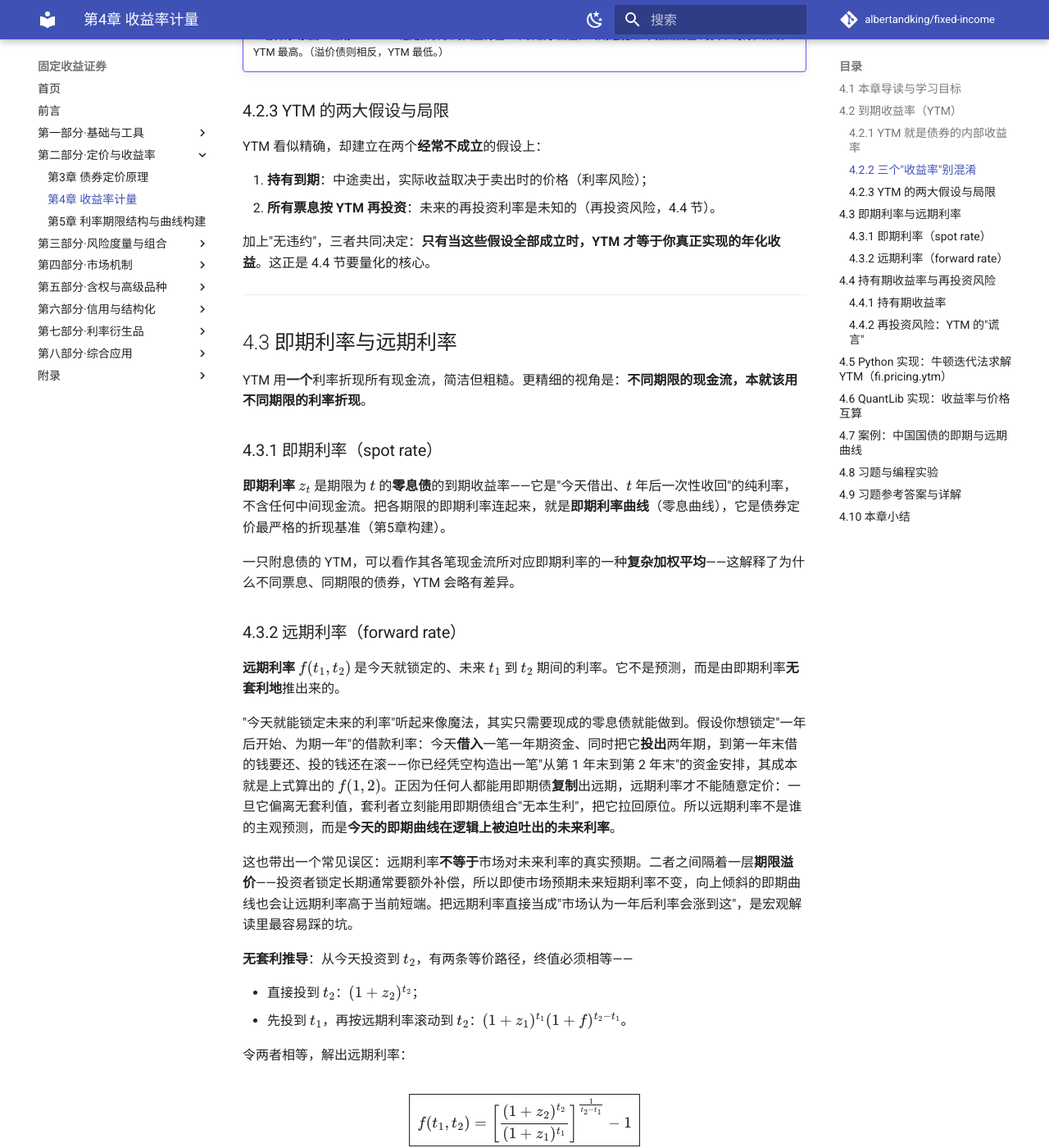
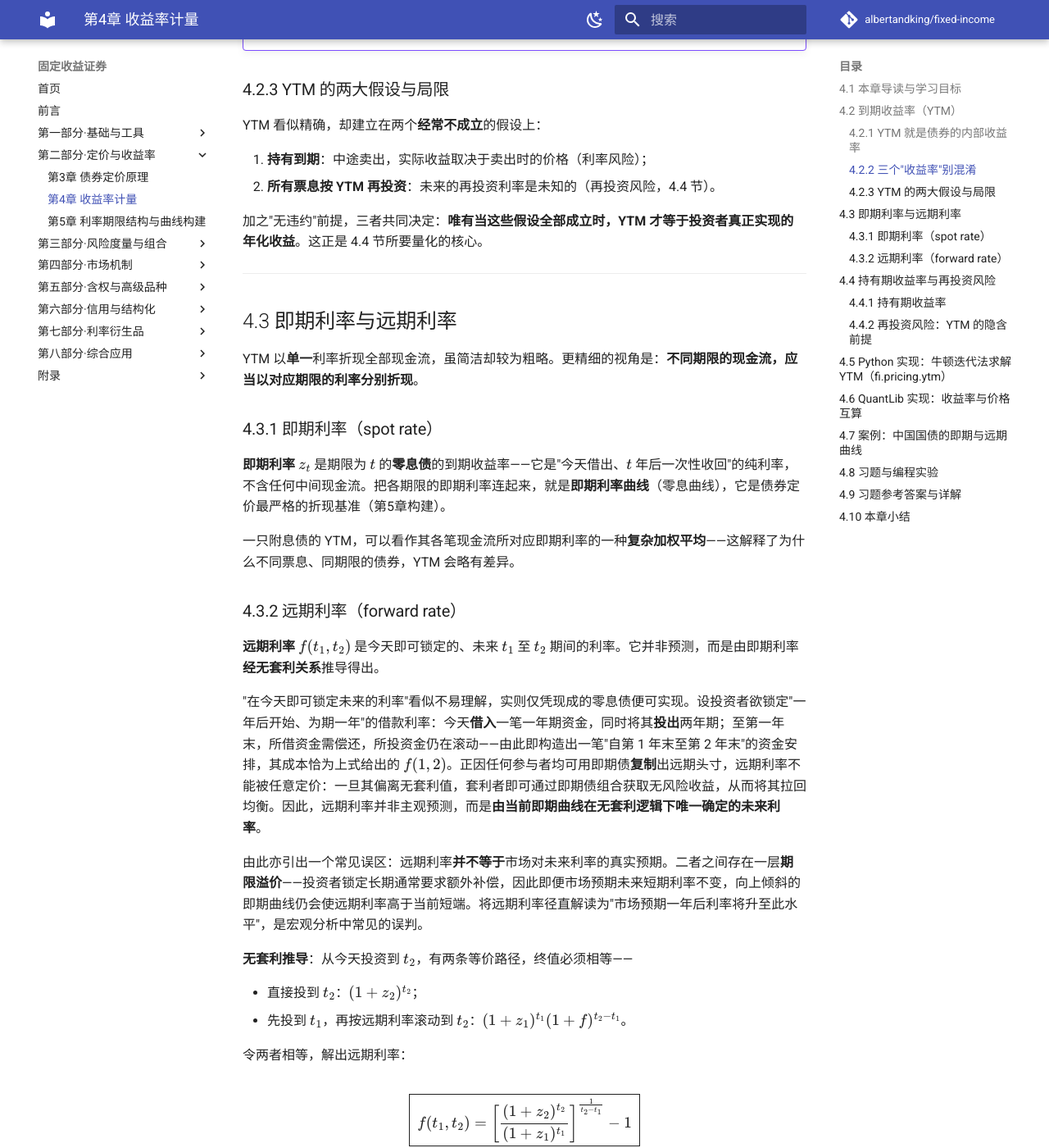
Before and after one commit to albertandking/fixed-income, an MkDocs documentation site: the page built from book/part2/04-yield-measures.md, in a window 1280 px wide and 1400 px high, scrolled down 2172 px. Shown: the whole window at 82% size. Built offline with MkDocs 1.6.1 and Material for MkDocs 9.7.7, drawn with Linux system fonts in a browser that asks for light colours; comment, search, counter and statistics services are not loaded; some of the changed text lies outside the part shown.

Commit message:
第1-5章散文教材化：去戏剧化/口语措辞、削减第二人称、反问改陈述，保留全部内容与中国市场叙事

````diff
--- a/book/part2/04-yield-measures.md
+++ b/book/part2/04-yield-measures.md
@@ -7,7 +7,7 @@
 
 ## 4.1 本章导读与学习目标
 
-**第3章是"给定收益率，算价格"；本章正好反过来——"给定价格，算收益率"。** 这是债券市场最日常的动作：行情屏幕上跳动的不是价格而是**收益率**，因为收益率把不同票息、不同期限的债券拉到同一把尺子上比较。但"收益率"其实有好几个面孔：到期收益率（YTM）、即期利率、远期利率、持有期收益率——它们各自回答不同的问题，混用会出大错。本章把这几个收益率讲清、算准，并戳破 YTM 最常见的一个误解：**它通常不等于你真正赚到的钱。**
+**第3章讨论的是"给定收益率，算价格"；本章正好相反——"给定价格，算收益率"。** 这是债券市场最常见的操作：行情屏幕上显示的并非价格而是**收益率**，因为收益率可将不同票息、不同期限的债券置于同一标尺下比较。然而"收益率"实有数种不同含义：到期收益率（YTM）、即期利率、远期利率、持有期收益率——各自回答不同的问题，混用容易导致严重错误。本章将这几种收益率逐一厘清、准确求解，并澄清关于 YTM 的一个常见误解：**它通常并不等于投资者真正实现的收益。**
 
 !!! abstract "学习目标"
     学完本章，你应能：
@@ -40,7 +40,7 @@
 
 它本质是债券现金流的**内部收益率（IRR）**：把买入价当作初始投资、把票息和本金当作回款，使净现值为零的那个利率。由于 $P$ 是 $y$ 的非线性函数，YTM 一般没有解析解，要用数值方法迭代求解（4.5 节）。
 
-为什么市场如此偏爱 YTM 这个数字？走进任何一家机构的交易室，行情屏幕上跳动的主角从来不是价格，而是**收益率**——因为价格被票息、面值、剩余期限搅在一起，两只债的价格高低根本没法直接比，而 YTM 把这一切**压缩成一个统一口径的年化回报率**，让一只 3 年票息 2% 的债和一只 10 年票息 4% 的债能放在同一把尺子上量。从这个角度看，YTM 是市场为异质的债券发明的"普通话"。但要时刻记住它的另一面：YTM 是一个**条件式**的收益率——它回答的是"**如果**我持有到期、**并且**每一笔票息都能按这个 $y$ 再投资，我的年化回报才是 $y$"。这个"如果"在现实中往往不成立（4.4 节会量化），所以 YTM 更像一个用于**比较和报价**的标尺，而非对未来收益的承诺。
+市场之所以普遍以 YTM 报价，是因为价格中混杂着票息、面值、剩余期限等多重因素，两只债券的价格高低无法直接比较，而 YTM 将这些因素**统一为一个口径一致的年化回报率**，使一只 3 年票息 2% 的债与一只 10 年票息 4% 的债得以在同一标尺下度量。就此而言，YTM 可视为市场为异质债券提供的一种通用计量语言。但需同时注意其另一面：YTM 是一个**条件性**的收益率——它表达的是"**若**持有到期、**且**每一笔票息均能按 $y$ 再投资，则年化回报为 $y$"。该前提在现实中往往并不成立（4.4 节将予量化），因此 YTM 更宜理解为用于**比较与报价**的标尺，而非对未来收益的承诺。
 
 !!! note "为什么债券的 YTM 是唯一的"
     一般项目的 IRR 可能有多个解（现金流正负交替时），但**普通债券不会**：现金流模式是"一次流出（买入）+ 之后全部流入（票息与本金）"，符号只变一次。由笛卡尔符号法则，净现值方程只有一个正实根——所以普通附息债的 YTM **存在且唯一**，牛顿法能稳定收敛。只有当债券带有复杂嵌入条款、现金流可能转负时，才需警惕多解问题。
@@ -69,13 +69,13 @@
 1. **持有到期**：中途卖出，实际收益取决于卖出时的价格（利率风险）；
 2. **所有票息按 YTM 再投资**：未来的再投资利率是未知的（再投资风险，4.4 节）。
 
-加上"无违约"，三者共同决定：**只有当这些假设全部成立时，YTM 才等于你真正实现的年化收益**。这正是 4.4 节要量化的核心。
+加之"无违约"前提，三者共同决定：**唯有当这些假设全部成立时，YTM 才等于投资者真正实现的年化收益**。这正是 4.4 节所要量化的核心。
 
 ---
 
 ## 4.3 即期利率与远期利率
 
-YTM 用**一个**利率折现所有现金流，简洁但粗糙。更精细的视角是：**不同期限的现金流，本就该用不同期限的利率折现**。
+YTM 以**单一**利率折现全部现金流，虽简洁却较为粗略。更精细的视角是：**不同期限的现金流，应当以对应期限的利率分别折现**。
 
 ### 4.3.1 即期利率（spot rate）
 
@@ -85,11 +85,11 @@
 
 ### 4.3.2 远期利率（forward rate）
 
-**远期利率 $f(t_1,t_2)$** 是今天就锁定的、未来 $t_1$ 到 $t_2$ 期间的利率。它不是预测，而是由即期利率**无套利地**推出来的。
+**远期利率 $f(t_1,t_2)$** 是今天即可锁定的、未来 $t_1$ 至 $t_2$ 期间的利率。它并非预测，而是由即期利率**经无套利关系**推导得出。
 
-"今天就能锁定未来的利率"听起来像魔法，其实只需要现成的零息债就能做到。假设你想锁定"一年后开始、为期一年"的借款利率：今天**借入**一笔一年期资金、同时把它**投出**两年期，到第一年末借的钱要还、投的钱还在滚——你已经凭空构造出一笔"从第 1 年末到第 2 年末"的资金安排，其成本就是上式算出的 $f(1,2)$。正因为任何人都能用即期债**复制**出远期，远期利率才不能随意定价：一旦它偏离无套利值，套利者立刻能用即期债组合"无本生利"，把它拉回原位。所以远期利率不是谁的主观预测，而是**今天的即期曲线在逻辑上被迫吐出的未来利率**。
+"在今天即可锁定未来的利率"看似不易理解，实则仅凭现成的零息债便可实现。设投资者欲锁定"一年后开始、为期一年"的借款利率：今天**借入**一笔一年期资金，同时将其**投出**两年期；至第一年末，所借资金需偿还，所投资金仍在滚动——由此即构造出一笔"自第 1 年末至第 2 年末"的资金安排，其成本恰为上式给出的 $f(1,2)$。正因任何参与者均可用即期债**复制**出远期头寸，远期利率不能被任意定价：一旦其偏离无套利值，套利者即可通过即期债组合获取无风险收益，从而将其拉回均衡。因此，远期利率并非主观预测，而是**由当前即期曲线在无套利逻辑下唯一确定的未来利率**。
 
-这也带出一个常见误区：远期利率**不等于**市场对未来利率的真实预期。二者之间隔着一层**期限溢价**——投资者锁定长期通常要额外补偿，所以即使市场预期未来短期利率不变，向上倾斜的即期曲线也会让远期利率高于当前短端。把远期利率直接当成"市场认为一年后利率会涨到这"，是宏观解读里最容易踩的坑。
+由此亦引出一个常见误区：远期利率**并不等于**市场对未来利率的真实预期。二者之间存在一层**期限溢价**——投资者锁定长期通常要求额外补偿，因此即便市场预期未来短期利率不变，向上倾斜的即期曲线仍会使远期利率高于当前短端。将远期利率径直解读为"市场预期一年后利率将升至此水平"，是宏观分析中常见的误判。
 
 **无套利推导**：从今天投资到 $t_2$，有两条等价路径，终值必须相等——
 
@@ -105,7 +105,7 @@
 
     $$f(1,2)=\frac{(1+2.5\%)^2}{(1+2\%)^1}-1=\frac{1.050625}{1.02}-1=\mathbf{3.0025\%}$$
 
-    **直觉**：即期曲线向上倾斜（$z_2>z_1$），意味着市场隐含的未来短期利率（远期）高于当前——远期利率永远"放大"即期曲线的斜率。
+    **说明**：即期曲线向上倾斜（$z_2>z_1$），意味着市场隐含的未来短期利率（远期）高于当前水平——远期利率对即期曲线的斜率具有"放大"作用。
 
 ---
 
@@ -113,17 +113,17 @@
 
 ### 4.4.1 持有期收益率
 
-现实中很少有人把债券拿到到期。**持有期收益率（Holding Period Return / 实现复合收益率）**衡量你在实际持有期内真正赚到的年化回报，它由三块构成：
+现实中投资者很少将债券持有至到期。**持有期收益率（Holding Period Return / 实现复合收益率）**衡量投资者在实际持有期内真正实现的年化回报，它由三部分构成：
 
 $$\text{总回报}=\underbrace{\text{票息收入}}_{\text{coupon}}+\underbrace{\text{票息再投资收益}}_{\text{reinvestment}}+\underbrace{\text{期末价格}-\text{买入价格}}_{\text{capital gain/loss}}$$
 
-把期末总财富对买入价做年化，就是**实现复合收益率**。
+将期末总财富对买入价做年化，即得**实现复合收益率**。
 
-### 4.4.2 再投资风险：YTM 的"谎言"
+### 4.4.2 再投资风险：YTM 的隐含前提
 
-YTM 假设票息都按 YTM 再投资。一旦未来利率下行、票息只能以更低利率再投资，**实现收益就会低于 YTM**——这就是**再投资风险**。
+YTM 假设全部票息均按 YTM 再投资。一旦未来利率下行、票息只能以更低利率再投资，**实现收益便会低于 YTM**——这即是**再投资风险**。
 
-把它放到一个具体的人身上更刺痛：一位退休者在 2018 年买入一只 10 年期、票息 4% 的债，盘算着"每年 4%、十年安稳"。可此后市场利率一路下行，他每年收到的票息再拿去投资，只能买到 3%、2% 的新债——十年下来，那些"被迫低息再投资"的票息利滚利的速度远低于当初设想，**最终到手的年化回报明显够不到 4%**。他没看错 YTM，他只是忽略了 YTM 藏在脚注里的那句"票息须按 4% 再投资"。再投资风险的隐蔽之处正在于此：它不像价格下跌那样当场可见，而是**在每一次票息到账、寻找去处时悄悄发生**，期限越长、票息越高，被这个假设主导的财富比例就越大。
+以一个具体情形说明：某退休投资者在 2018 年买入一只 10 年期、票息 4% 的债，预期"每年 4%、十年稳定"。然而此后市场利率持续下行，其每年收到的票息再行投资时，只能购入 3%、2% 的新债——十年间，这些以较低利率再投资的票息，其复利累积速度明显低于初始预期，**最终实现的年化回报显著低于 4%**。该投资者对 YTM 的读数并无误判，所忽略的只是 YTM 所隐含的前提"票息须按 4% 再投资"。再投资风险的隐蔽性正在于此：它不像价格下跌那样即时可见，而是**在每一次票息到账并需再行配置时逐步累积**；期限越长、票息越高，受该假设主导的财富比例就越大。
 
 !!! example "例4.3：实现收益为何偏离 YTM"
     平价买入那只 3 年期、票息 3% 的国债（买入价 100，YTM=3%），持有到期，把每年票息按利率 $r$ 再投资。第 3 年末的总财富与实现复合收益率：
@@ -156,7 +156,7 @@
 forward_rate(lambda t: {1:0.02, 2:0.025}[t], 1, 2, freq=1)   # 0.030025  （例4.2）
 ```
 
-**牛顿法**：从初值 $y_0$ 出发，用 $y_{n+1}=y_n-\dfrac{P(y_n)-P_{\text{mkt}}}{P'(y_n)}$ 逐步逼近，通常几步就收敛到机器精度；若导数为 0 或发散，则切换到稳健但较慢的**二分法**（在区间内逐次折半）。编程实验会让你对比两者的收敛速度与稳健性。
+**牛顿法**：从初值 $y_0$ 出发，用 $y_{n+1}=y_n-\dfrac{P(y_n)-P_{\text{mkt}}}{P'(y_n)}$ 逐步逼近，通常几步就收敛到机器精度；若导数为 0 或发散，则切换至稳健但较慢的**二分法**（在区间内逐次折半）。编程实验将对比两者的收敛速度与稳健性。
 
 ---
 
````
Also changed, not shown: book/part1/01-fi-overview.md (+7 -7 lines), book/part1/02-time-value-conventions.md (+2 -2 lines), book/part2/03-bond-pricing.md (+7 -7 lines), book/part2/05-term-structure.md (+3 -3 lines).
